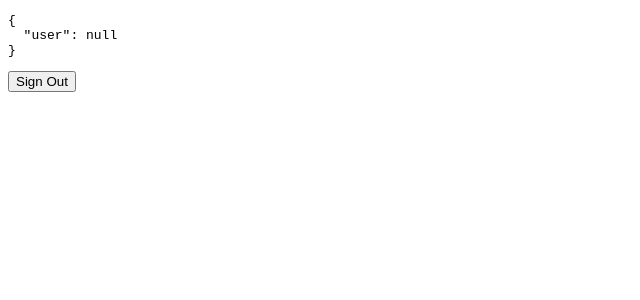
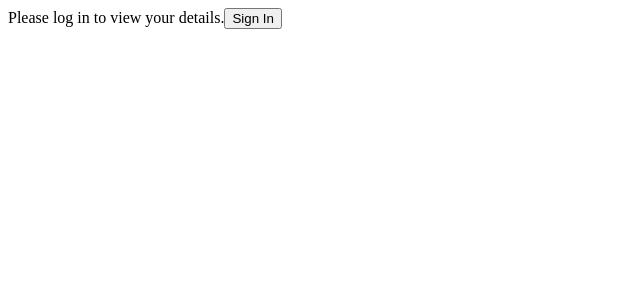
Before and after one commit to mandeepv/react-firebase-redux, a React (Create React App) app: page /home in a window 1280 px wide. Shown: the top 300 px of the page, without its empty margins (0-640 px from the left). Built offline with nearby package versions, Linux system fonts and the light colour scheme; no server answers.

Commit message:
Perfectly working signup, signin and signout

```diff
--- a/src/Home.js
+++ b/src/Home.js
@@ -4,12 +4,14 @@ import { auth } from './firebase'; // Keep using your auth instance
 import { useNavigate } from 'react-router-dom'; // Import useNavigate
 
 function Home() {
-    const user = useSelector(state => state.user);
+    const user = useSelector(state => state.user.user);
     const dispatch = useDispatch();
     const navigate = useNavigate(); // Get the navigate function
 
     if (!user) {
-      return <div>Please log in to view your details.</div>;
+      return <div>Please log in to view your details.
+        <button onClick={() => navigate("/signin")}>Sign In</button>
+      </div>;
     }
 
     const handleSignOut = async () => {
@@ -30,11 +32,9 @@ function Home() {
                 {user && (
                     <div>
                         <pre>{JSON.stringify(user, null, 2)}</pre>
+                        <button onClick={handleSignOut}>Sign Out</button>
                     </div>
                 )}
-            </div>
-            <div>
-                <button onClick={handleSignOut}>Sign Out</button>
             </div>
         </div>
     );
--- a/src/SignIn.js
+++ b/src/SignIn.js
@@ -7,7 +7,7 @@ import { useNavigate } from 'react-router-dom'; // Import useNavigate
 function SignIn() {
     const dispatch = useDispatch();
     const navigate = useNavigate(); // Call the hook
-    const user = useSelector(state => state.user);
+    const user = useSelector(state => state.user.user);
 
     const handleSignIn = async (e) => {
       e.preventDefault();
```
Also changed, not shown: src/userSlice.js (line endings or trailing spaces).
